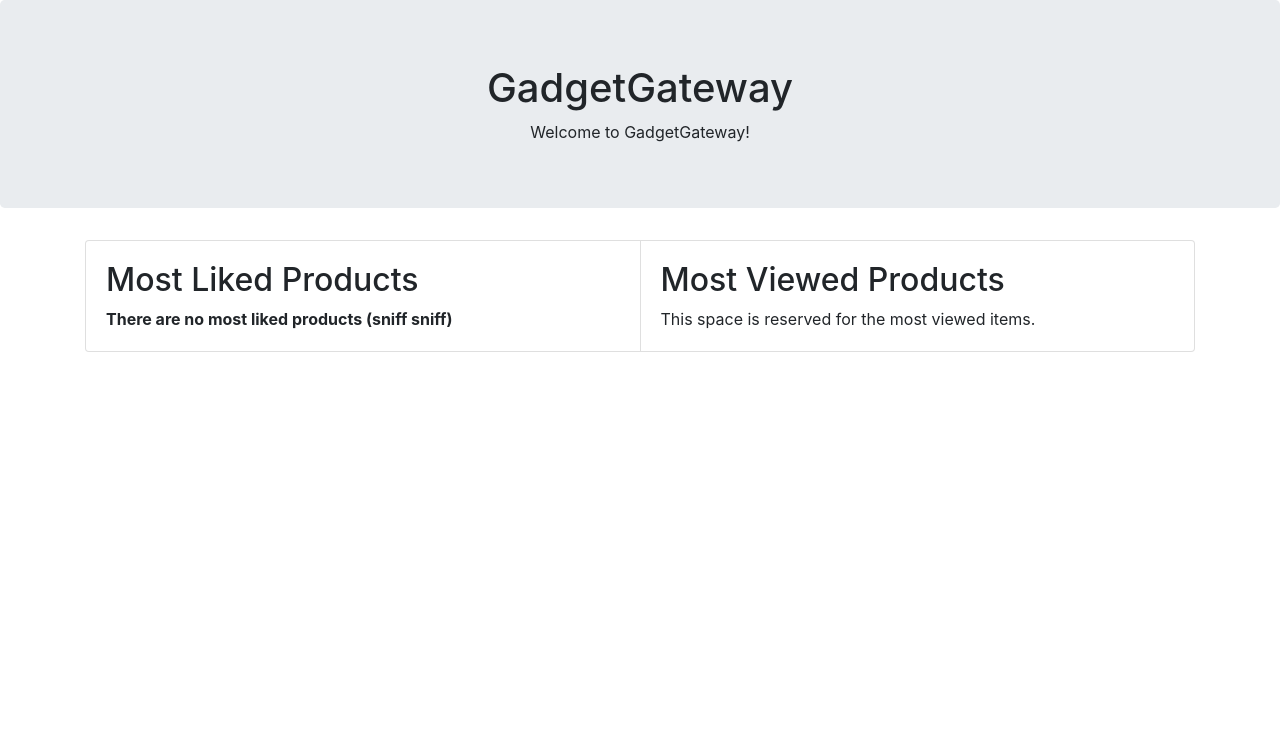
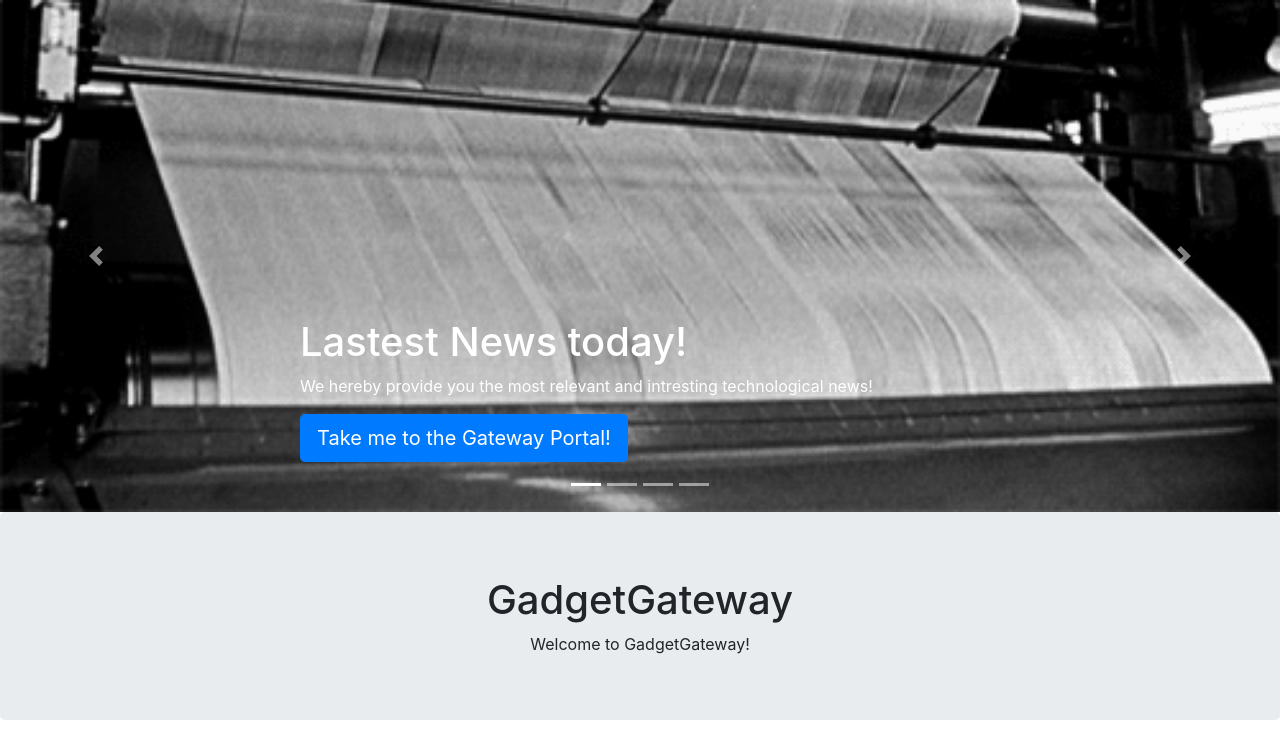
Before and after one commit to loyihsu/GadgetGateway, a Django app: page / in a window 1280 px wide. Shown: the part 56-808 px from the top of the page. Before the commit the page ends 408 px from the top, so only its background shows below. Run offline with Django 3.2, Linux system fonts and the light colour scheme; data that the repository does not hold is empty; some libraries are stand-ins or nearby versions.

Commit message:
Reverted back to Bootstrap4, Added new Slider, image, gif animation, redirects to the link etc...

```diff
--- a/static/stylesheets/custom_bs4.css
+++ b/static/stylesheets/custom_bs4.css
@@ -1,3 +1,47 @@
 .navbar-nav > li {
     padding: 0 15px;
 }
+
+/* settings for BS5. Reverted to BS4
+div.btn-group{
+    position: fixed;
+    right: 90px;
+}
+
+.form-inline{
+    position:fixed;
+    right:300px;
+} */
+
+.carousel-item{
+    height:32rem;
+    background:#255;
+    color:white;
+    position: relative;
+
+}
+
+.sliderContainer{
+    position:absolute;
+    bottom:0;
+    left:300px;
+    right:0;
+    padding-bottom:50px;
+
+}
+
+.controller-image{
+    position: absolute;
+    bottom:0;
+    left:0;
+    right:0;
+    top:0;
+    background-position: bottom;
+    background-size:cover;
+
+
+}
+.img-fluid {
+    max-width: 100%;
+    height: auto;
+  }
--- a/templates/gadgetgateway/index.html
+++ b/templates/gadgetgateway/index.html
@@ -10,6 +10,62 @@
 {% endblock %}
 
 {% block body_block %}
+<div id="slider" class="carousel slide carousel-fade" data-ride="carousel">
+<ol class="carousel-indicators">
+    <li data-target="#slider" data-slide-to="0" class="active"></li>
+    <li data-target="#slider" data-slide-to="1"></li>
+    <li data-target="#slider" data-slide-to="2"></li>
+    <li data-target="#slider" data-slide-to="3"></li>
+</ol>
+    <div class="carousel-inner"> <!--A class to wrap other div for our slider.-->
+<!-- add data-interval="milliseconds" to the class carousel-item if anyone of you want the duration of the slides to be longer or shorter.-->
+        <div class="carousel-item active">
+            <div class="controller-image" style="background-image:url(/static/images/movingNews.gif);"></div>
+            <div class = "sliderContainer">
+                <h1>Lastest News today!</h1>
+                <p>We hereby provide you the most relevant and intresting technological news!</p>
+                <a href="news/" class="btn btn-lg btn-primary">Take me to the Gateway Portal!</a>
+            </div>
+        </div>
+        <div class="carousel-item">
+            <div class="controller-image" style="background-image:url(/static/images/aboutus.jpg);"></div>
+            <div class = "sliderContainer">
+                <h1>View about our stories!</h1>
+                <p>Ways to contact us, know our team members, and what motivated us to startup this webpage!</p>
+                <a href="about/" class="btn btn-lg btn-primary"> I'm intrested! Warp me there! </a>
+            </div>
+        </div>
+        <div class="carousel-item">
+            <div class="controller-image" style="background-image:url(/static/images/reserved.jpg);"></div>
+            <div class = "sliderContainer">
+                <h1>Reserved Slide</h1>
+                <p>RESERVED.</p>
+                <a href="#" class="btn btn-lg btn-primary">Into the Void!</a>
+            </div>
+        </div>
+        <div class="carousel-item">
+            <!-- <div class="controller-image" style="background-image:url(/static/images/reserved.jpg);"></div> -->
+            <div class="controller-image" style="background-image:url(/static/images/reserved.jpg);"></div>
+            <div class = "sliderContainer">
+                <h1>Reserved Slide</h1>
+                <p>RESERVED.</p>
+                <a href="#" class="btn btn-lg btn-primary">Into the Void!</a>
+            </div>
+        </div>
+    </div>
+    <a href="#slider" class="carousel-control-prev" role="button" data-slide="prev">
+        <span class="sr-only">Previous Arrow</span>
+        <span class="carousel-control-prev-icon"aria-hidden="true">
+        </span>
+    </a>
+    <a href="#slider" class="carousel-control-next" role="button" data-slide="next">
+        <span class="sr-only">Next Arrow</span>
+        <span class="carousel-control-next-icon"aria-hidden="true">
+        </span>
+    </a>
+</div>
+
+<!-- <br/><br/><br/><br/><br/><br/><br/><br/><br/><br/><br/><br/><br/><br/><br/><br/><br/><br/><br/><br/><br/><br/><br/> -->
 <div class="jumbotron text-center">
     <h1>GadgetGateway</h1>
     <div>
```
Also changed, not shown: static/images/aboutus.jpg (added), static/images/movingNews.gif (added), static/images/news.jpg (added), templates/gadgetgateway/base.html (line endings or trailing spaces), 1 other file.
